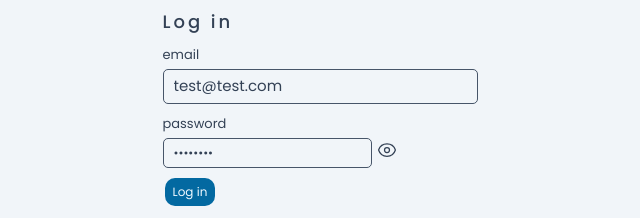
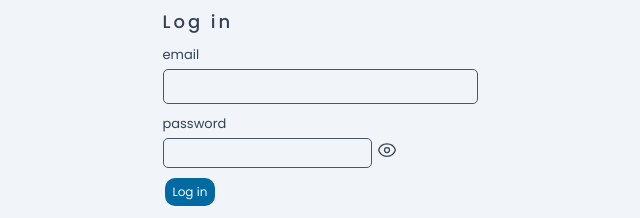
Before and after one commit to erictud/logIT, a React (Vite) app: page /auth in a window 1280 px wide. Shown: the part 188-406 px from the top of the page, without its empty margins (320-960 px from the left). Built offline with nearby package versions, Linux system fonts and the light colour scheme.

Commit message:
Deploy bug

```diff
--- a/src/features/auth/LoginForm.jsx
+++ b/src/features/auth/LoginForm.jsx
@@ -20,8 +20,8 @@ const StyledForm = styled.form`
 
 export default function LoginForm() {
   // data
-  const [email, setEmail] = useState("test@test.com");
-  const [password, setPassword] = useState("12341234");
+  const [email, setEmail] = useState("");
+  const [password, setPassword] = useState("");
 
   // errors
   const [emailError, setEmailError] = useState("");
```
